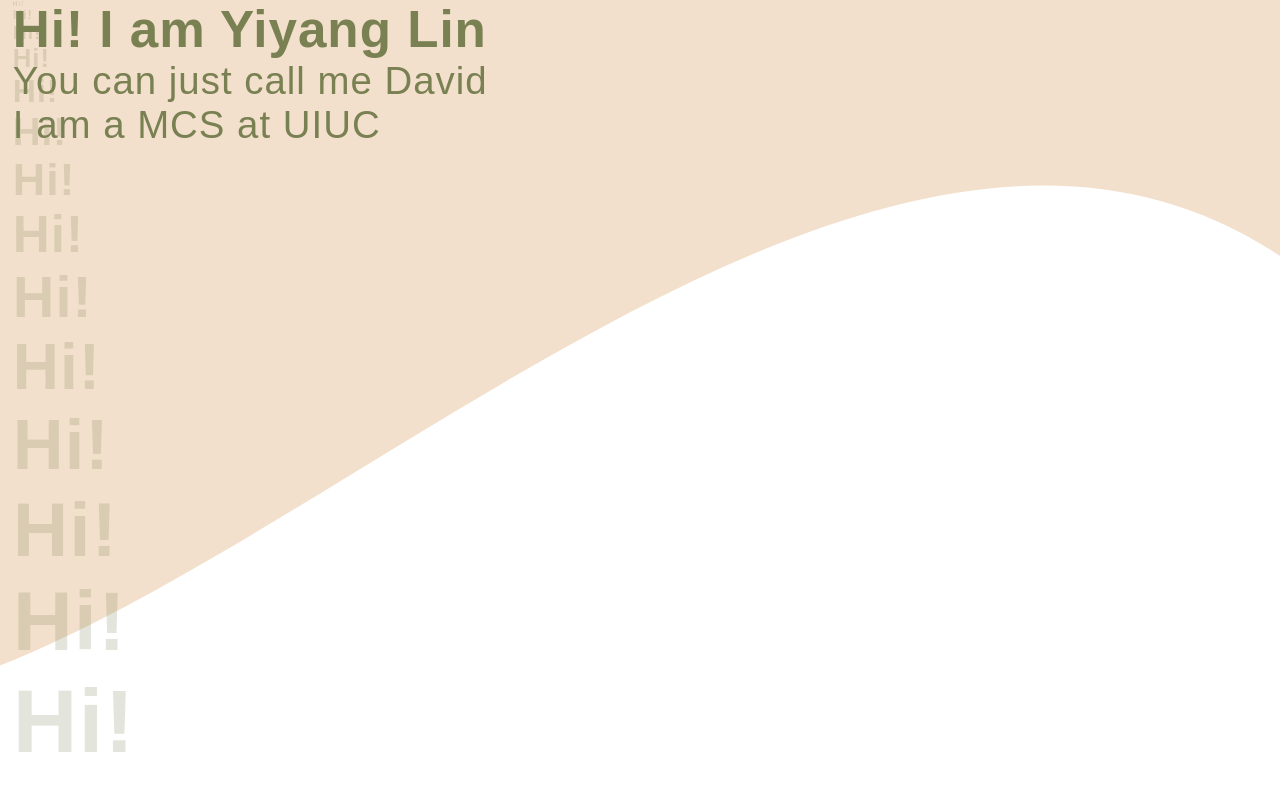
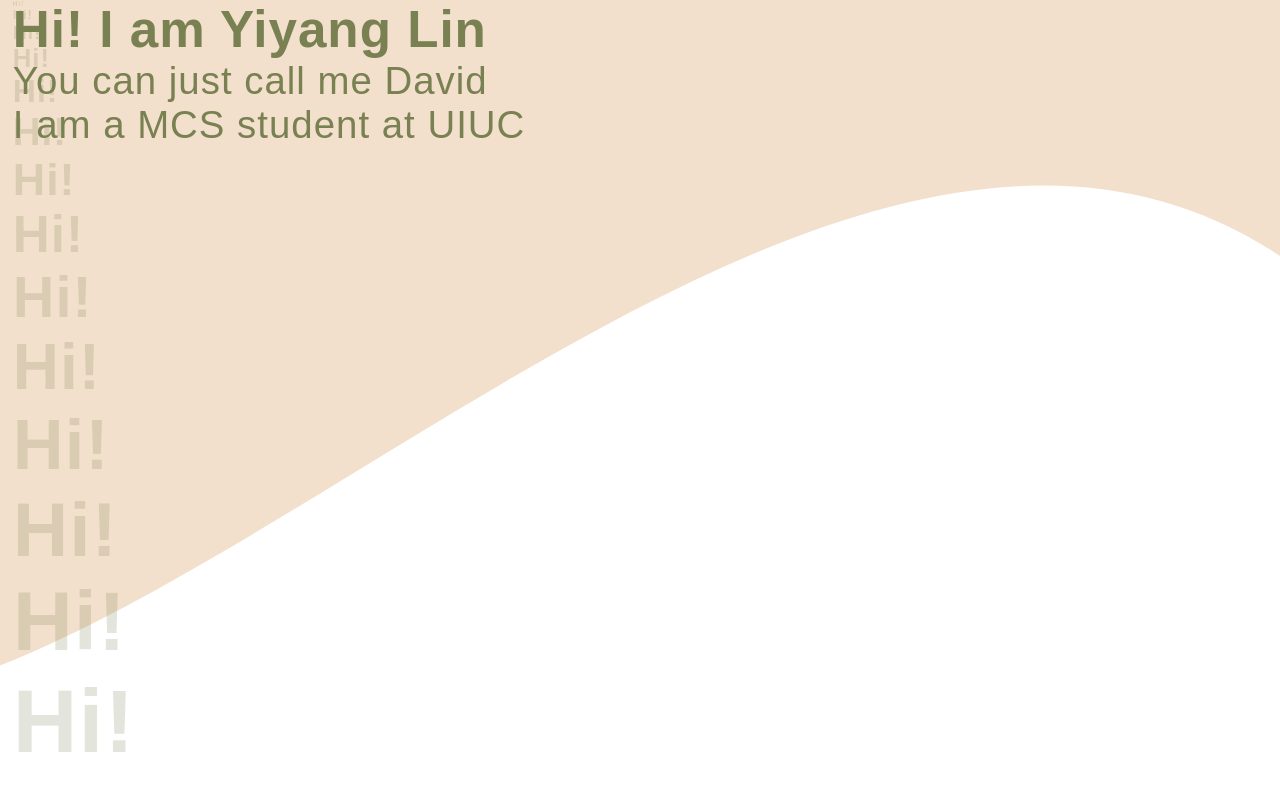
Before and after one commit to yiyanglin98/personal-website, a React (Create React App) app: page / in a window 1280 px wide. Shown: the top 789 px of the page. Built offline with nearby package versions, Linux system fonts and the light colour scheme; the HTML template or start-up script is replaced by a standard one.

Commit message:
text fix

```diff
--- a/src/App.tsx
+++ b/src/App.tsx
@@ -17,13 +17,13 @@
             You can just call me David
           </h2>
           <h2>
-            I am a MCS at UIUC
+            I am a MCS student at UIUC
           </h2>
         </header>
       </div>
       {Array.from({length: 25}, (_, index) => index + 1).map((i) => {
-        return <header className="App-header" style={{opacity: 0.2, fontSize: `${i}vw`}}>
-        <h1 style={{opacity: 0.2, fontSize: `${0.5*i}vw`}}>
+        return <header className="App-header" style={{opacity: 0.2}}>
+        <h1 style={{fontSize: `${0.5*i}vw`}}>
           Hi!
         </h1>
 
```
